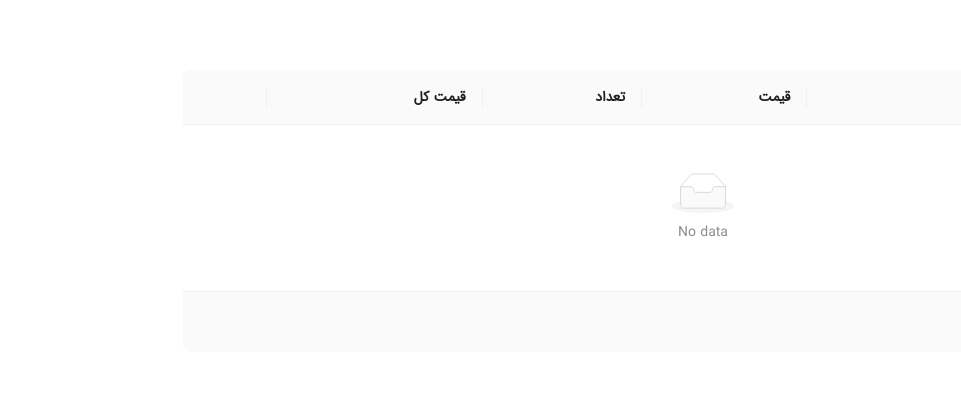
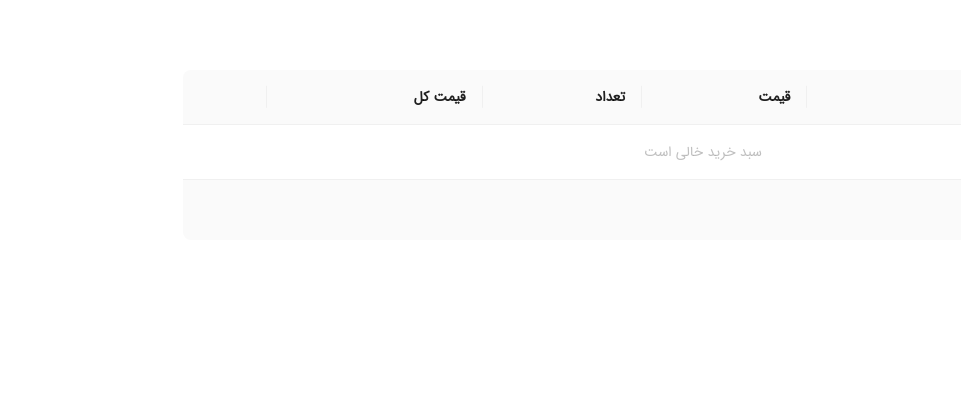
Before and after one commit to somayeshafiei/GolOnline, a Next.js app: page /cart in a window 1280 px wide. Shown: the part 128-530 px from the top of the page, without its empty margins (319-1280 px from the left). Built offline with nearby package versions, Linux system fonts and the light colour scheme.

Commit message:
delete cartTable component

```diff
--- a/src/app/(shop)/cart/page.tsx
+++ b/src/app/(shop)/cart/page.tsx
@@ -1,9 +1,9 @@
 'use client';
 import Loading from '@/app/loading';
-import Product from '@/interfaces';
+import Product, { CartRecord } from '@/interfaces';
 import useCartStore from '@/store/store';
 import React, { useEffect, useState, Suspense } from 'react';
-import { Button, Popconfirm, Table } from 'antd';
+import { Button, Popconfirm, Table, message } from 'antd';
 import Image from 'next/image';
 
 const Cart = () => {
@@ -52,7 +52,7 @@ const Cart = () => {
     {
       title: 'تعداد',
       dataIndex: 'count',
-      render: (count: number, record) => (
+      render: (count: number, record: any) => (
         <div>
           <Button
             onClick={() => increaseItemCount(record.key)}
@@ -83,7 +83,16 @@ const Cart = () => {
       render: (key: string) => (
         <Popconfirm
           title="این محصول از سبد خرید حذف شود؟"
-          onConfirm={() => removeFromCart(key)}
+          onConfirm={() => {
+            removeFromCart(key);
+            message.success('محصول با موفقیت از سبد خرید حذف شد');
+          }}
+          okText="بله"
+          cancelText="خیر"
+          okButtonProps={{ style: { backgroundColor: 'red' } }}
+          cancelButtonProps={{
+            style: { backgroundColor: 'green', color: 'white' },
+          }}
         >
           <Button type="primary" danger>
             حذف
@@ -101,7 +110,7 @@ const Cart = () => {
       price: product?.price,
       description: product?.description,
       count: item.count,
-      totalPrice: item.count * product?.price,
+      totalPrice: product?.price && item.count * product?.price,
       images: product?.images[0],
       quantity: product?.quantity,
     };
@@ -115,6 +124,9 @@ const Cart = () => {
       <Suspense fallback={<Loading />}>
         <div className="w-full px-5 sm:px-10 md:px-[120px] py-8">
           <Table
+            locale={{
+              emptyText: 'سبد خرید خالی است',
+            }}
             columns={columns}
             dataSource={data}
             footer={() => {
```
Also changed, not shown: src/interfaces/index.ts (+11 -0 lines), src/components/pages/cart/CartTable.tsx (deleted).
